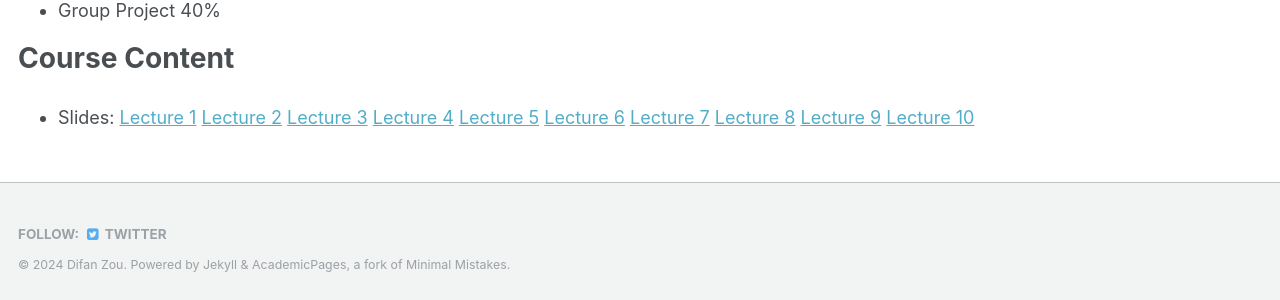
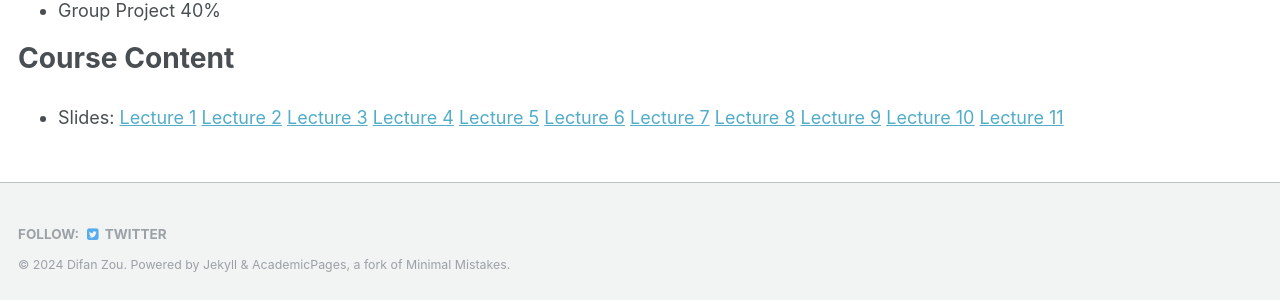
Before and after one commit to difanzou/difanzou.github.io, a Jekyll site: the page built from _teaching/2024-spring-teaching.md, in a window 1280 px wide. Shown: the part 1044-1344 px from the top of the page. Built offline with Jekyll 4.4.1, drawn with Linux system fonts in a browser that asks for light colours.

```diff
--- a/_teaching/2024-spring-teaching.md
+++ b/_teaching/2024-spring-teaching.md
@@ -32,4 +32,4 @@
 
 # Course Content
 
-* Slides: [Lecture 1](https://drive.google.com/file/d/1hP5tAuVmUKGRKSyd2c2UkYftfWs91Kgx/view?usp=sharing) [Lecture 2](https://drive.google.com/file/d/1PtYSWEH751qYY8XHmiJDM6YHtNLxmRwC/view?usp=sharing) [Lecture 3](https://drive.google.com/file/d/1h_Fy6M91yu6yWB_-Bf9lDDnGs5W_rTgh/view?usp=sharing) [Lecture 4](https://drive.google.com/file/d/14pkzBu9KP2__IhWYIk38iMV_6bkwP_kK/view?usp=sharing) [Lecture 5](https://drive.google.com/file/d/1gHSIKgCiB6rFnYrWCJQldF6RKxgCHpD_/view?usp=sharing) [Lecture 6](https://drive.google.com/file/d/1dxV-2V0fnb5-vMzR-H5HS8dRhcG14KcO/view?usp=sharing) [Lecture 7](https://drive.google.com/file/d/1nyXxRuylZmVFelogt0dglEohb22n6nH8/view?usp=sharing) [Lecture 8](https://drive.google.com/file/d/1lxE9lnz0DpCZUzTmfudN5cClqaNq-V0I/view?usp=sharing) [Lecture 9](https://drive.google.com/file/d/1rb9DH8jzd-rePFsz4jPcqzzf43fujIgH/view?usp=sharing) [Lecture 10](https://drive.google.com/file/d/1031VbU_zgW4VSQG7gDRw-SZbJUXRadee/view?usp=sharing)
+* Slides: [Lecture 1](https://drive.google.com/file/d/1hP5tAuVmUKGRKSyd2c2UkYftfWs91Kgx/view?usp=sharing) [Lecture 2](https://drive.google.com/file/d/1PtYSWEH751qYY8XHmiJDM6YHtNLxmRwC/view?usp=sharing) [Lecture 3](https://drive.google.com/file/d/1h_Fy6M91yu6yWB_-Bf9lDDnGs5W_rTgh/view?usp=sharing) [Lecture 4](https://drive.google.com/file/d/14pkzBu9KP2__IhWYIk38iMV_6bkwP_kK/view?usp=sharing) [Lecture 5](https://drive.google.com/file/d/1gHSIKgCiB6rFnYrWCJQldF6RKxgCHpD_/view?usp=sharing) [Lecture 6](https://drive.google.com/file/d/1dxV-2V0fnb5-vMzR-H5HS8dRhcG14KcO/view?usp=sharing) [Lecture 7](https://drive.google.com/file/d/1nyXxRuylZmVFelogt0dglEohb22n6nH8/view?usp=sharing) [Lecture 8](https://drive.google.com/file/d/1lxE9lnz0DpCZUzTmfudN5cClqaNq-V0I/view?usp=sharing) [Lecture 9](https://drive.google.com/file/d/1rb9DH8jzd-rePFsz4jPcqzzf43fujIgH/view?usp=sharing) [Lecture 10](https://drive.google.com/file/d/1031VbU_zgW4VSQG7gDRw-SZbJUXRadee/view?usp=sharing) [Lecture 11](https://drive.google.com/file/d/1jVJ35E9824tEg6FlST_dhtEns6o4N1D9/view?usp=sharing)
```
